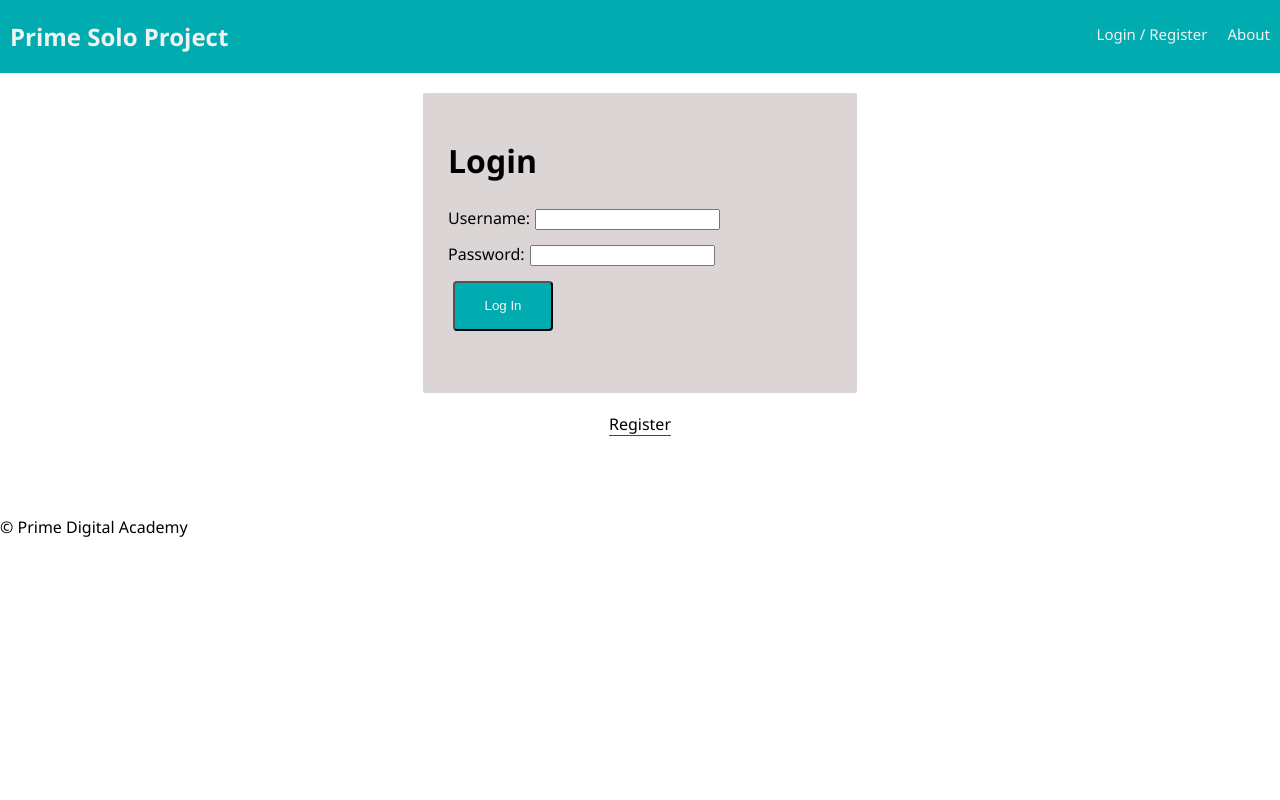
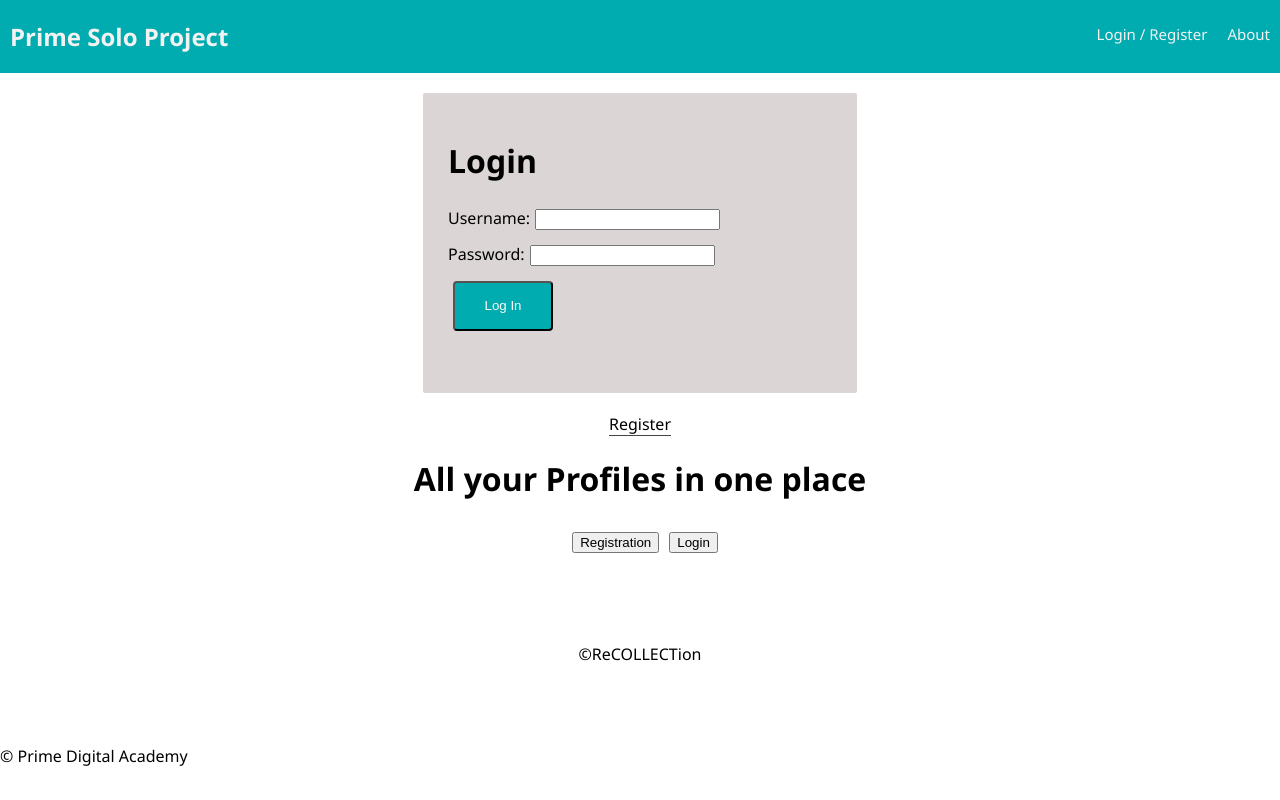
Before and after one commit to victoriachhieng/ReCOLLECTion, a React (Create React App) app: page /#/home in a window 1280 px wide. Built offline with nearby package versions, Linux system fonts and the light colour scheme; no server answers.

Commit message:
add LandingView Component, basic set up

```diff
--- a/src/components/App/App.js
+++ b/src/components/App/App.js
@@ -1,22 +1,12 @@
 import React, {Component} from 'react';
-import {
-  HashRouter as Router,
-  Route,
-  Redirect,
-  Switch,
-} from 'react-router-dom';
-
+import {HashRouter as Router, Route, Redirect, Switch,} from 'react-router-dom';
 import {connect} from 'react-redux';
-
 import Nav from '../Nav/Nav';
 import Footer from '../Footer/Footer';
-
 import ProtectedRoute from '../ProtectedRoute/ProtectedRoute'
-
 import AboutPage from '../AboutPage/AboutPage';
 import UserPage from '../UserPage/UserPage';
 import InfoPage from '../InfoPage/InfoPage';
-
 import './App.css';
 
 class App extends Component {
--- /dev/null
+++ b/src/components/LandingView/LandingView.js
@@ -0,0 +1,24 @@
+import React, { Component } from "react";
+
+class LandingView extends Component {
+
+  render() {
+    return (
+      <div>
+        <center>
+          <h1>All your Profiles in one place</h1>
+          <button style={btnStyle}>Registration</button>
+          <button>Login</button>
+          <footer>&copy;ReCOLLECTion</footer>
+        </center>
+      </div>
+    );
+  }
+}
+
+const btnStyle = {
+  margin: '10px',
+};
+
+
+export default LandingView;
--- a/src/components/LoginPage/LoginPage.js
+++ b/src/components/LoginPage/LoginPage.js
@@ -1,5 +1,6 @@
 import React, { Component } from 'react';
 import { connect } from 'react-redux';
+import LandingView from '../LandingView/LandingView';
 
 class LoginPage extends Component {
   state = {
@@ -82,6 +83,7 @@ class LoginPage extends Component {
             Register
           </button>
         </center>
+        <LandingView />
       </div>
     );
   }
```
